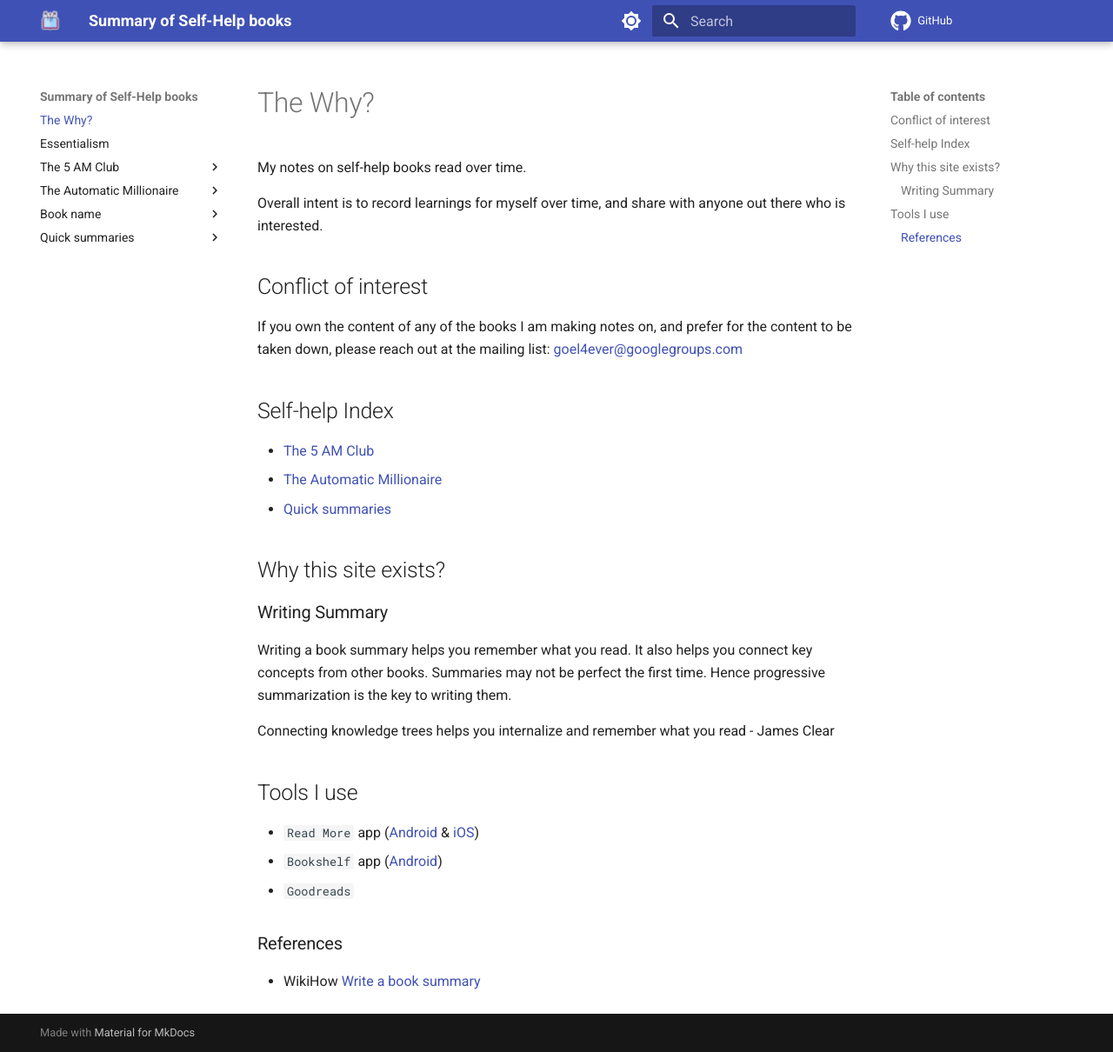
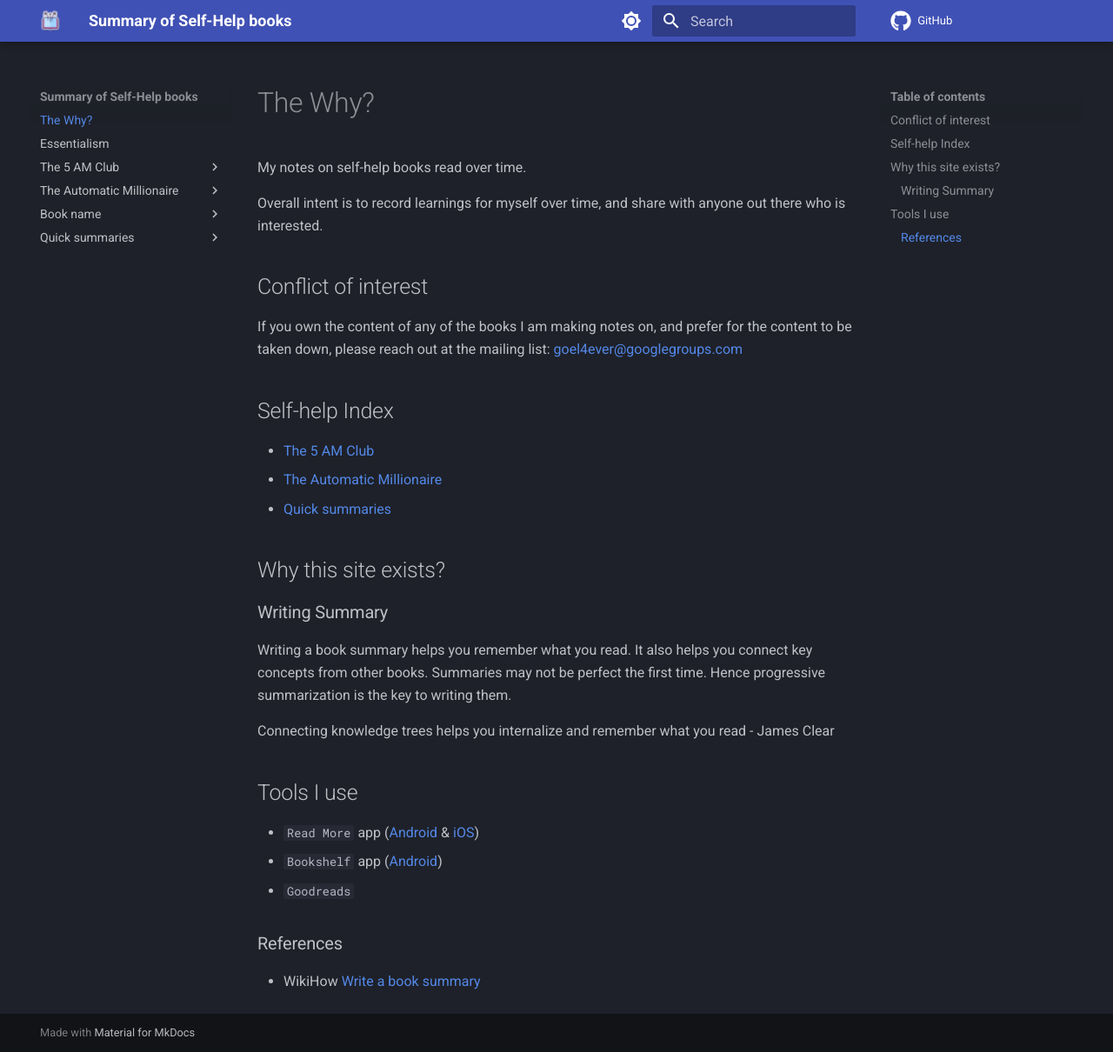
Before and after one commit to learn-with-me/books-self-help, an MkDocs documentation site: the page built from src/index.md, in a window 1280 px wide and 1210 px high. Shown: the whole window at 87% size. Built offline with MkDocs 1.6.1 and Material for MkDocs 9.7.7, drawn with Linux system fonts in a browser that asks for light colours; comment, search, counter and statistics services are not loaded.

Commit message:
default to dark theme

```diff
--- a/mkdocs.yml
+++ b/mkdocs.yml
@@ -15,14 +15,14 @@ theme:
 
     # Palette toggle for light mode
     - media: "(prefers-color-scheme: light)"
-      scheme: default
+      scheme: slate
       toggle:
         icon: material/brightness-7
         name: Switch to dark mode
 
     # Palette toggle for dark mode
     - media: "(prefers-color-scheme: dark)"
-      scheme: slate
+      scheme: default
       toggle:
         icon: material/brightness-4
         name: Switch to light mode
```
